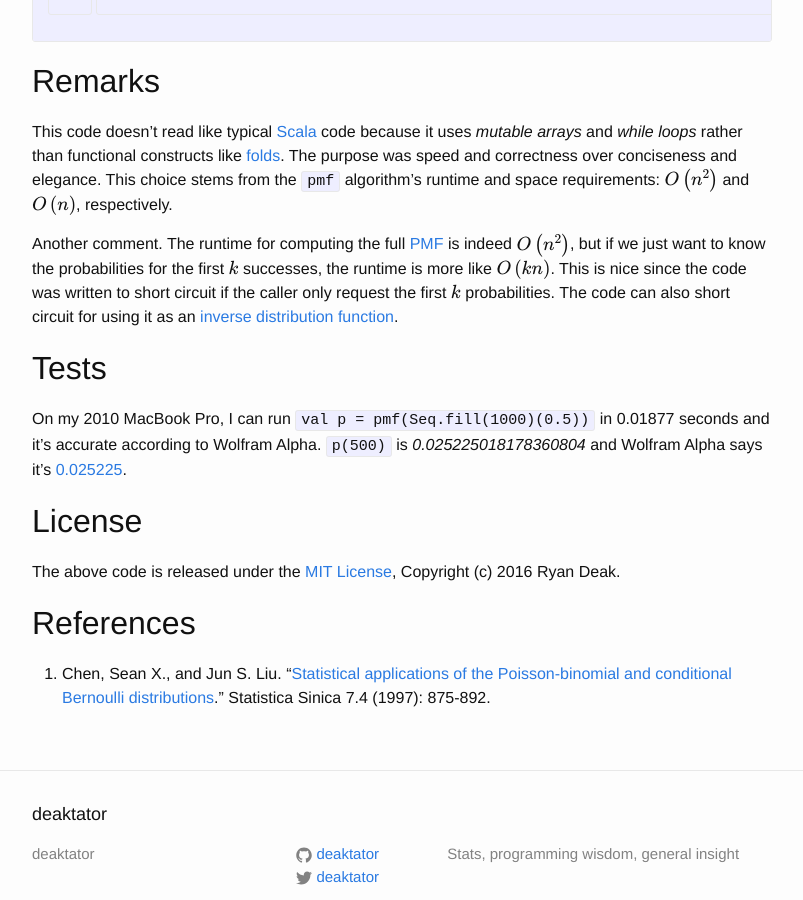
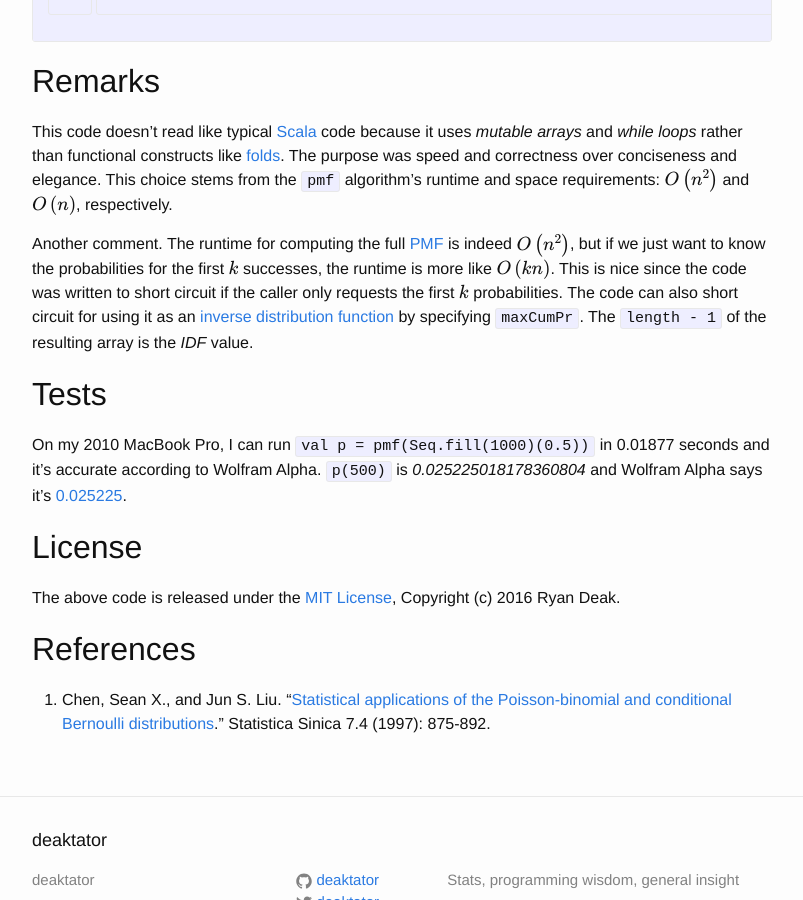
Before and after one commit to deaktator/deaktator.github.io, a Jekyll site: the page built from _posts/2016-02-12-poisson-binomial-revisited.md, in a window 1280 px wide and 900 px high, scrolled down 3061 px. Shown: the whole window, without its empty margins (238-1041 px from the left). Built offline with Jekyll 4.4.1, drawn with Linux system fonts in a browser that asks for light colours; formulas are drawn with MathJax 3.

Commit message:
a few changes.

```diff
--- a/_posts/2016-02-12-poisson-binomial-revisited.md
+++ b/_posts/2016-02-12-poisson-binomial-revisited.md
@@ -34,7 +34,7 @@ algorithm and if we remove them and appropriately shift the remaining values to
 diagram become vertical, downward arrows.  This doesn't affect the left-to-right arrows but this gives us a diagram that
 looks like a triangle.  The fact that we have only downward and right arrows and a triangular shape helps a lot.  It
 indicates that we can iterate over the rows then columns and use just a one-dimensional array, $$ r $$,  of size
-$$ n $$ to aggregate the computation because we only need values from the previous iteration of the outer loop and
+$$ n + 1 $$ to aggregate the computation because we only need values from the previous iteration of the outer loop and
 the previous value of the current inner loop to update the current value in the inner loop.  This means that we can use
 [bottom-up](https://en.wikipedia.org/wiki/Top-down_and_bottom-up_design)
 [dynamic programming](https://en.wikipedia.org/wiki/Dynamic_programming) to generate the
@@ -145,8 +145,9 @@ runtime and space requirements: $$ O\left( { n }^{ 2 } \right) $$ and $$ O\left(
 Another comment.  The runtime for computing the full [PMF](https://en.wikipedia.org/wiki/Probability_mass_function) is
 indeed $$ O\left( { n }^{ 2 } \right) $$, but if we just want to know the probabilities for the first $$ k $$ successes,
 the runtime is more like $$ O\left( k n \right) $$.  This is nice since the code was written to short circuit if the
-caller only request the first $$ k $$ probabilities.  The code can also short circuit for using it as an
-[inverse distribution function](https://en.wikipedia.org/wiki/Cumulative_distribution_function#Inverse_distribution_function_.28quantile_function.29).
+caller only requests the first $$ k $$ probabilities.  The code can also short circuit for using it as an
+[inverse distribution function](https://en.wikipedia.org/wiki/Cumulative_distribution_function#Inverse_distribution_function_.28quantile_function.29)
+by specifying `maxCumPr`.  The `length - 1` of the resulting array is the *IDF* value.
 
 ## Tests
 
```
